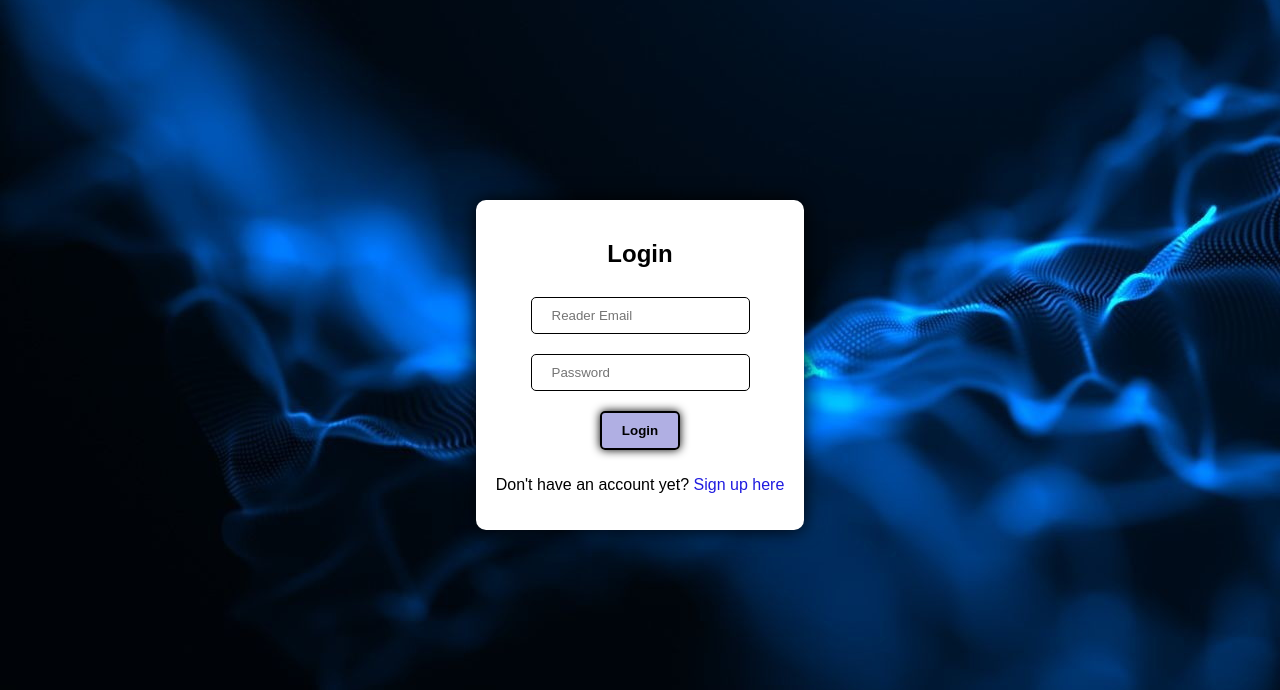
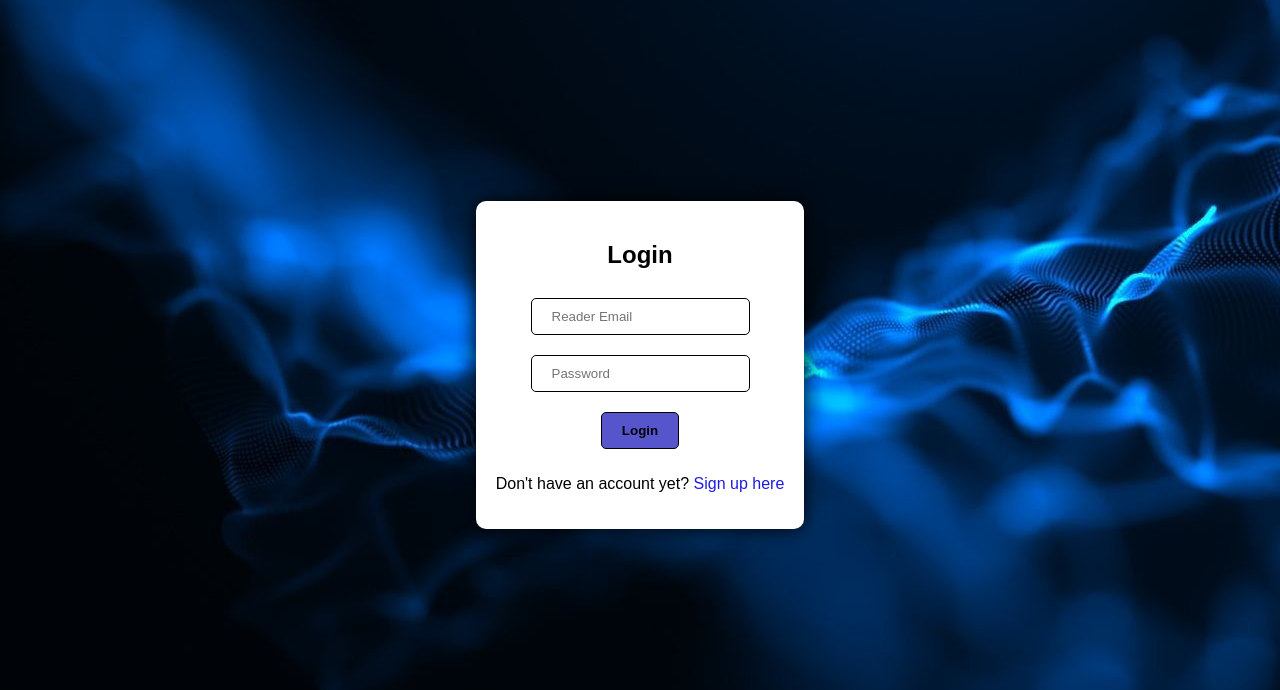
Before and after one commit to ParamiAnupama/Arcane-Reads, a PHP site: page /Login-Signup/user_login.php in a window 1280 px wide. Shown: the part 163-853 px from the top of the page. Run offline with PHP 8.4, Linux system fonts and the light colour scheme; data comes from the database, SQL or seed files in the repository.

Commit message:
CSS Updated

```diff
--- a/Login-Signup/seller_login.php
+++ b/Login-Signup/seller_login.php
@@ -30,7 +30,7 @@
             <br>
             <input type="password" name="password" placeholder="Password" required>
             <br>
-            <button type="submit">Login</button>
+            <button class="login" type="submit">Login</button>
         </form>
         <p>Don't have an account yet? <a href="./sellersignup.php">Sign up here</a></p>
     </div>
--- a/Login-Signup/sellersignup.php
+++ b/Login-Signup/sellersignup.php
@@ -37,7 +37,7 @@
             <input type="tel" name="contact_no" placeholder="Contact Number" required><br>
             <input type="password" name="password" placeholder="Password" required><br>
             <br>
-            <button type="submit">Sign Up</button>
+            <button class="login" type="submit">Sign Up</button>
         </form>
         <p>Already have an account? <a href="./seller_login.php">Login here</a></p>
     </div>
--- a/Login-Signup/user_login.php
+++ b/Login-Signup/user_login.php
@@ -30,7 +30,7 @@
             <br>
             <input type="password" name="password" placeholder="Password" required>
             <br>
-            <button type="submit">Login</button>
+            <button class="login" type="submit">Login</button>
         </form>
         <p>Don't have an account yet? <a href="./usersignup.php">Sign up here</a></p>
     </div>
--- a/Login-Signup/usersignup.php
+++ b/Login-Signup/usersignup.php
@@ -42,7 +42,7 @@
             <input type="date" name="date" required><br>
 
             <br>
-            <button type="submit">Sign Up</button>
+            <button class="login" type="submit">Sign Up</button>
         </form>
         <p>Already have an account? <a href="./user_login.php">Login here</a></p>
     </div>
--- a/assets/css/style.css
+++ b/assets/css/style.css
@@ -270,7 +270,7 @@
     border-radius: 5px;
 }
 
-button {
+.search {
   background-color: hsla(241, 48%, 78%, 0.955);
   color: #000000;
   cursor: pointer;
@@ -284,7 +284,7 @@
 
 }
 
-button:hover {
+.search:hover {
   background-color:  hsla(241, 43%, 52%, 0.81) ;
   box-shadow: 0px 0px 10px 0px  hsl(0, 0%, 0%);
   color: #ffffff;
--- a/assets/css/styles.css
+++ b/assets/css/styles.css
@@ -27,8 +27,7 @@
 }
 
 input[type="text"],
-input[type="password"],input[type="email"],input[type="tel"],input[type="date"],
-button {
+input[type="password"],input[type="email"],input[type="tel"],input[type="date"], .login {
     margin: 10px 0;
     padding: 10px 20px 10px 20px;
     box-sizing: border-box;
@@ -36,14 +35,14 @@
     border-radius: 5px;
 }
 
-button {
+.login{
     background-color: hsla(241, 54%, 55%, 0.955);
     color: #000000;
     cursor: pointer;
     font-weight: bolder;
 }
 
-button:hover {
+.login:hover {
     background-color:  hsla(241, 67%, 44%, 0.856) ;
     box-shadow: 0px 0px 10px 0px  hsl(0, 0%, 0%);
 }
--- a/web/search.php
+++ b/web/search.php
@@ -58,7 +58,7 @@
                 ?>
             </select>
             </br></br>
-            <button type="submit">Search</button>
+            <button class="search" type="submit">Search</button>
 
             <br>
 
```
Also changed, not shown: web/favourites.php (+23 -0 lines).
